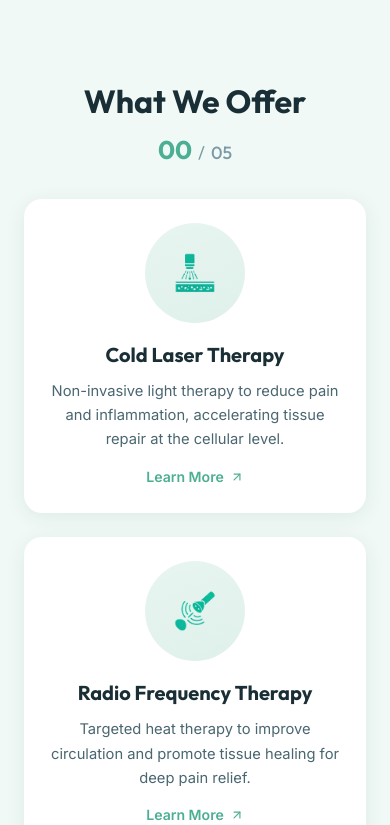
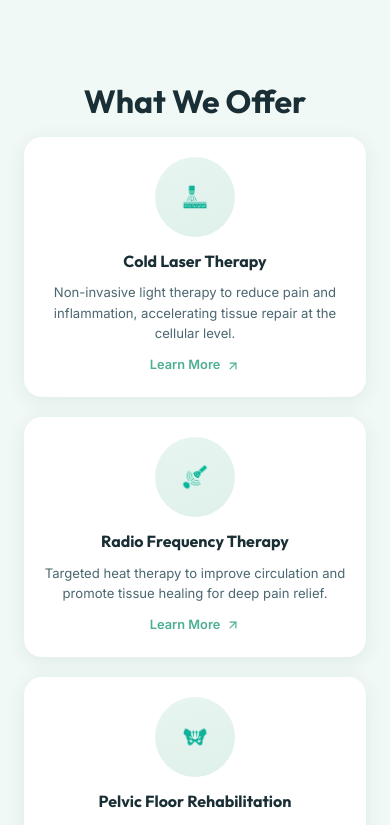
Before and after one commit to CerciMuh/therapyjo_proposal, a Next.js app: page / in a window 390 px wide. Shown: the part 1900-2725 px from the top of the page. Built offline with nearby package versions, Linux system fonts and the light colour scheme.

Commit message:
css changes for phone and GSAP

```diff
--- a/src/app/globals.css
+++ b/src/app/globals.css
@@ -912,31 +912,62 @@ ol {
   transform: scale(1.3);
 }
 
-/* Responsive */
-@media (max-width: 700px) {
+/* Responsive — mobile: no pin, stacked cards */
+@media (max-width: 768px) {
+  .svc {
+    min-height: auto;
+    padding: var(--section-padding) 0;
+  }
+
   .svc-slides {
-    min-height: 520px;
+    min-height: auto;
+    display: flex;
+    flex-direction: column;
+    gap: 1.25rem;
+  }
+
+  .svc-slide {
+    position: relative !important;
+    opacity: 1 !important;
+    transform: none !important;
+    pointer-events: auto !important;
+    gap: 1.25rem;
   }
 
   .svc-row {
     flex-direction: column !important;
     text-align: center;
-    padding: 1.5rem;
-    gap: 1rem;
+    padding: 1.25rem;
+    gap: 0.75rem;
   }
 
   .svc-row-icon {
-    width: 100px;
-    height: 100px;
+    width: 80px;
+    height: 80px;
   }
 
-  .svc-counter-num {
-    font-size: 1.6rem;
+  .svc-row-icon img {
+    width: 60px;
+    height: 60px;
   }
 
-  .svc-dot {
-    width: 8px;
-    height: 8px;
+  .svc-row-title {
+    font-size: 1rem;
+  }
+
+  .svc-row-desc {
+    font-size: 0.82rem;
+    line-height: 1.55;
+    margin-bottom: 0.5rem;
+  }
+
+  .svc-row-link {
+    font-size: 0.8rem;
+  }
+
+  .svc-counter,
+  .svc-dots {
+    display: none;
   }
 }
 
```
